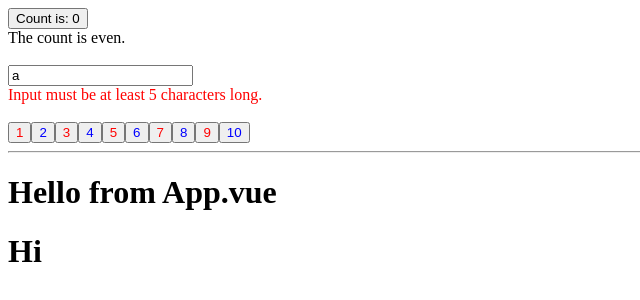
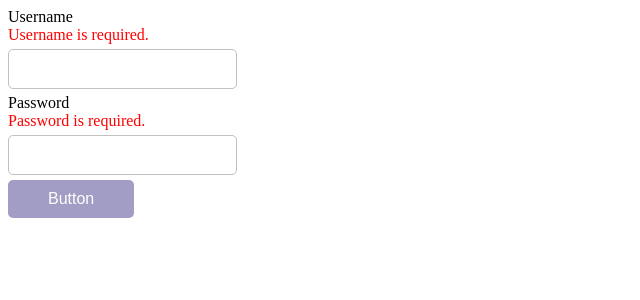
Before and after one commit to milosKomiRajkovic94/complete-vue-js-course, a Vue app in the folder complete-vue-js-course/: page / in a window 1280 px wide. Shown: the top 300 px of the page, without its empty margins (0-640 px from the left). Built offline with nearby package versions, Linux system fonts and the light colour scheme; the HTML template or start-up script is replaced by a standard one.

Commit message:
feature: add files and changes needed do demonstrate form validation

```diff
--- a/complete-vue-js-course/src/App.vue
+++ b/complete-vue-js-course/src/App.vue
@@ -1,89 +1,13 @@
 <script setup lang="ts">
-  import { ref, onMounted, computed } from "vue";
-  import Hello from "./components/HelloWorld.vue";
-  import NumCalculation from "./components/NumCalculation.vue";
+  import FormValidation from './components/form-validation/FormValidation.vue';
 
-  const count = ref(0);
-  const numbers = ref<number[]>([1, 2, 3, 4, 5, 6, 7, 8, 9, 10]);
-  const pushedBtns = ref<number[]>([]);
-  const value = ref<string[]>(["a"]);
-
-  function increment() {
-    count.value++;
-  }
-
-  function isEven(num: number): boolean {
-    return num % 2 === 0;
-  }
-
-  function getClass(num: number): string {
-    return isEven(num) ? "blue" : "red";
-  }
-
-  function pushButtons(num: number) {
-    pushedBtns.value.push(num);
-  }
-
-  // INFO: Example of a computed property (not used in template)
-  // const evenList = computed(() => {
-  //   return numbers.value.filter(num => isEven(num));
-  // });
-
-  const error = computed(() => {
-    if (value.value.length < 5) {
-      return 'Input must be at least 5 characters long.';
-    } else {
-      return '';
-    }
-  })
-
-  onMounted(() => {
-    console.log("Initial count is:", count.value);
-  });
 </script>
 
 <template>
-  <button @click="increment">Count is: {{  count  }}</button>
-
-  <div v-if="isEven(count)">The count is even.</div>
-  <div v-else>The count is odd.</div>
-
-  <br />
-
-  <input v-model="value" />
-
-  <div class="red">
-    {{ error }}
+  <div id="app">
+    <FormValidation />
   </div>
-
-  <br />
-
-  <NumCalculation
-    :class="getClass(number)"
-    :key="number"
-    :num="number"
-    @click="pushButtons(number)"
-    v-for="number in numbers"
-  />
-
-  <hr />
-
-  <NumCalculation
-    :class="getClass(btn)"
-    :key="btn"
-    :num="btn"
-    v-for="btn in pushedBtns"
-  />
-
-  <Hello greeting="Hello from App.vue" />
-  <Hello greeting="Hi"/>
 </template>
 
 <style scoped>
-  .blue {
-    color: blue;
-  }
-  .red {
-    color: red;
-  }
 </style>
--- /dev/null
+++ b/complete-vue-js-course/src/components/form-validation/FormValidation.vue
@@ -0,0 +1,58 @@
+<script setup lang="ts">
+import { ref, computed } from 'vue';
+import MyButton from './MyButton.vue';
+import MyInput from './MyInput.vue';
+
+const username = ref({ value: '', valid: false});
+const password = ref({ value: '', valid: false});
+
+const updateUsername = (value: string) => {
+    username.value.value = value;
+}
+
+const updateUsernameValid = (valid: boolean) => {
+    username.value.valid = valid;
+}
+
+const updatePassword = (value: string) => {
+    password.value.value = value;
+}
+
+const updatePasswordValid = (valid: boolean) => {
+    password.value.valid = valid;
+}
+
+const isDisabled = computed(() => {
+    return !username.value.valid || !password.value.valid;
+});
+
+const onSubmit = () => {
+    alert(`Username: ${username.value.value}\nPassword: ${password.value.value}`);
+};
+
+</script>
+
+<template>
+    <form @submit.prevent="onSubmit">
+        <my-input
+            fieldName="username"
+            :rules="{ required: true, minLength: 5 }"
+            :value="username.value"
+            @update:value="updateUsername"
+            @update:valid="updateUsernameValid"
+        />
+        <my-input
+            fieldName="password"
+            :rules="{ required: true, minLength: 8 }"
+            :value="password.value"
+            :type="'password'"
+            @update:value="updatePassword"
+            @update:valid="updatePasswordValid"
+        />
+        <my-button
+            background="darkslateblue"
+            color="white"
+            :disabled="isDisabled"
+        />
+    </form>
+</template>
--- /dev/null
+++ b/complete-vue-js-course/src/components/form-validation/MyButton.vue
@@ -0,0 +1,37 @@
+<script setup lang="ts">
+defineProps<{
+    background?: string;
+    color?: string;
+    disabled?: boolean;
+}>();
+</script>
+
+<template>
+    <button
+        v-bind:disabled="disabled"
+        v-bind:style="{ background: background, color: color }"
+    >
+        Button
+    </button>
+</template>
+
+/* All of these styles will be applied to the button component */
+<style scoped>
+button:disabled {
+    opacity: 0.5;
+    cursor: not-allowed;
+}
+button {
+    background: none;
+    border-radius: 5px;
+    border: none;
+    color: black;
+    cursor: pointer;
+    display: block;
+    font-size: 16px;
+    padding: 10px 40px;
+}
+button:hover {
+    filter: brightness(125%)
+}
+</style>
--- /dev/null
+++ b/complete-vue-js-course/src/components/form-validation/MyInput.vue
@@ -0,0 +1,88 @@
+<script setup lang="ts">
+import { computed } from 'vue';
+
+const props = withDefaults(defineProps<{
+    fieldName: string;
+    value?: string;
+    type?: string;
+    rules: {
+        required: boolean;
+        minLength: number;
+    };
+}>(), {
+    type: 'text'
+});
+
+const emit = defineEmits<{
+    'update:value': [value: string];
+    'update:valid': [valid: boolean];
+}>();
+
+const capitalizedFieldName = computed(() => {
+    return props.fieldName.charAt(0).toUpperCase() + props.fieldName.slice(1);
+});
+
+const error = computed(() => {
+    if(props.rules.required && !props.value) {
+        return `${capitalizedFieldName.value} is required.`;
+    }
+    if(props.rules.minLength && props.value && props.value.length < props.rules.minLength) {
+        return `${capitalizedFieldName.value} must be at least ${props.rules.minLength} characters.`;
+    }
+    return '';
+});
+
+const checkValidity = (value: string) => {
+    if(props.rules.required && !value) {
+        return false;
+    }
+    if(props.rules.minLength && value && value.length < props.rules.minLength) {
+        return false;
+    }
+    return true;
+};
+
+const input = (event: Event) => {
+    const target = event.target as HTMLInputElement;
+    emit('update:value', target.value);
+    emit('update:valid', checkValidity(target.value));
+};
+
+</script>
+
+<template>
+    <div class="label">
+        <label :for="fieldName">{{ capitalizedFieldName }}</label>
+        <div class="error">{{ error }}</div>
+    </div>
+    <input
+        :id="fieldName"
+        :value="value"
+        :type="type"
+        @input="input"
+    />
+</template>
+
+<style scoped>
+.input-wrapper {
+    display: flex;
+    flex-direction: column;
+}
+.error {
+    color: red;
+}
+.label {
+    display: block;
+    justify-content: space-between;
+    width: 350px;
+}
+input {
+    background: none;
+    color: black;
+    border: 1px solid silver;
+    border-radius: 5px;
+    padding: 10px;
+    margin: 5px 0;
+    font-size: 16px;
+}
+</style>
```
